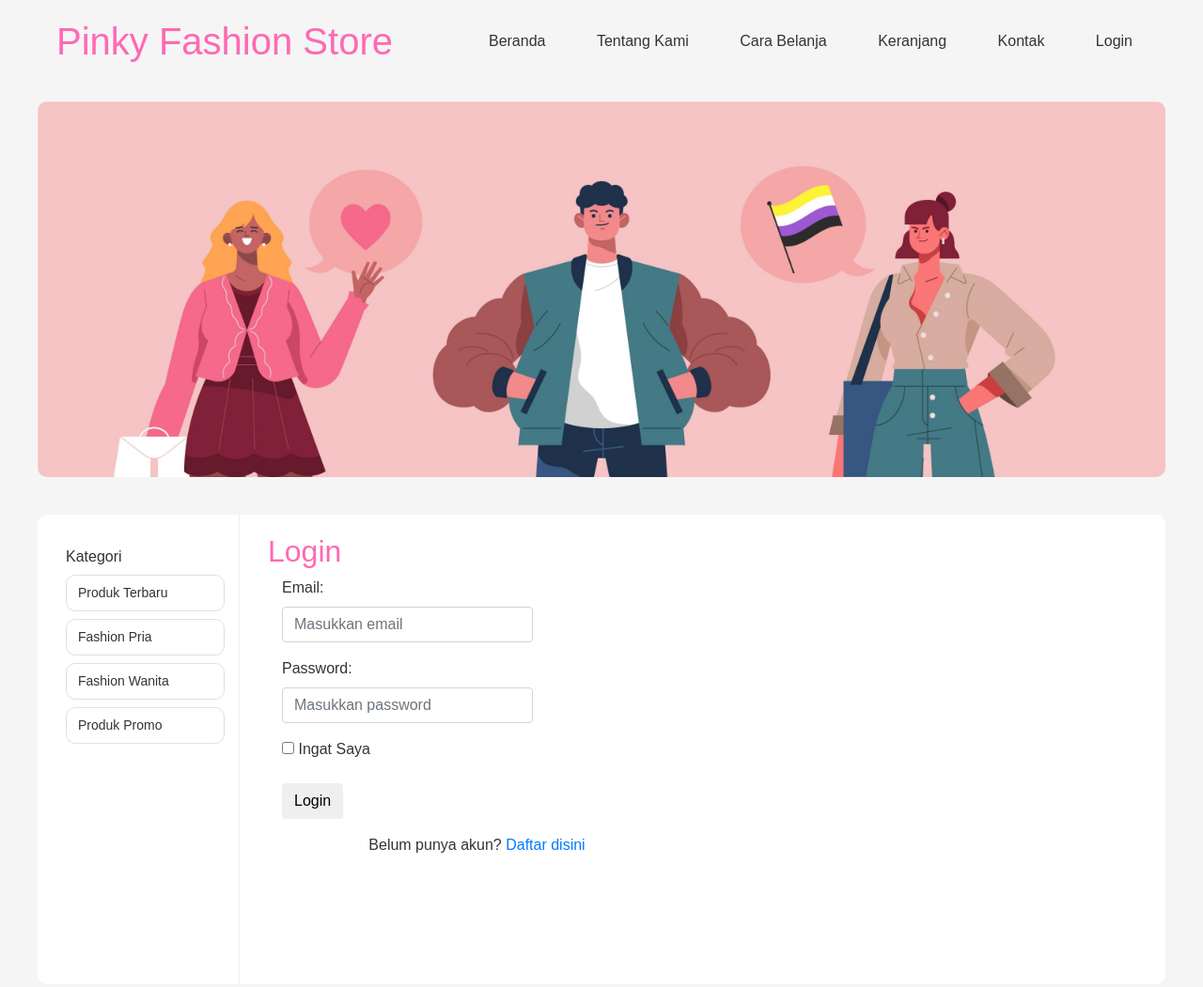
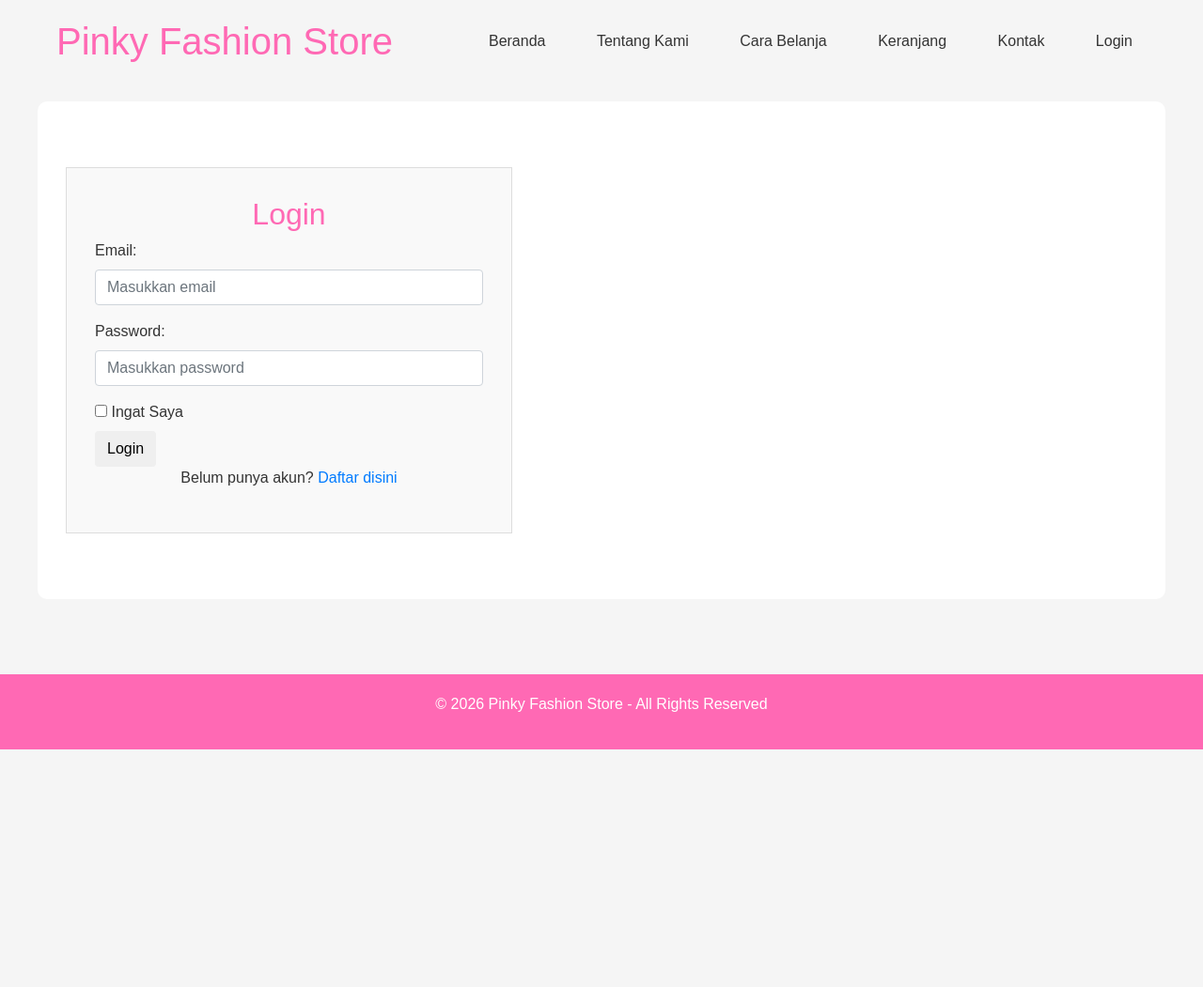
Before and after one commit to AhmadYGG/fashion-marketplace2, a plain HTML site: page login.html in a window 1280 px wide. Shown: the top 1051 px of the page at 94% size. After the commit the page ends 800 px from the top, so only its background shows below. Drawn offline with Linux system fonts and the light colour scheme.

Commit message:
fix login register

```diff
--- a/login.html
+++ b/login.html
@@ -23,57 +23,33 @@
     </div>
 </header>
 
-<section class="hero">
-    <img src="images/banner-general.jpg" alt="Banner">
-</section>
+<div class="container">
+    <main class="content">
+        <div class="row">
+            <div class="col-sm-offset-3 col-sm-6" style="padding: 0;">
+                <div style="border: 1px solid #ddd; padding: 30px; margin-top: 50px; margin-bottom: 50px; background-color: #f9f9f9;">
+                    <h2 class="text-center">Login</h2>
 
-<div class="container">
-    <aside class="sidebar">
-        <h3>Kategori</h3>
-        <ul>
-            <li><a href="index.html">Produk Terbaru</a></li>
-            <li><a href="pria.html">Fashion Pria</a></li>
-            <li><a href="wanita.html">Fashion Wanita</a></li>
-            <li><a href="promo.html">Produk Promo</a></li>
-        </ul>
-    </aside>
-
-    <main class="content">
-        <h2>Login</h2>
-
-        <div class="row">
-            <div class="col-sm-6">
-                <form class="form-horizontal">
+                    <form>
                         <div class="form-group">
-                        <label class="control-label col-sm-4" for="email">Email:</label>
-                        <div class="col-sm-8">
+                            <label for="email">Email:</label>
                             <input type="email" class="form-control" id="email" placeholder="Masukkan email">
-                        </div>
                         </div>
 
                         <div class="form-group">
-                        <label class="control-label col-sm-4" for="pwd">Password:</label>
-                        <div class="col-sm-8">
+                            <label for="pwd">Password:</label>
                             <input type="password" class="form-control" id="pwd" placeholder="Masukkan password">
                         </div>
-                    </div>
 
-                    <div class="form-group">
-                        <div class="col-sm-offset-4 col-sm-8">
                         <div class="checkbox">
                             <label><input type="checkbox"> Ingat Saya</label>
                         </div>
-                        </div>
-                    </div>
 
-                    <div class="form-group">
-                        <div class="col-sm-offset-4 col-sm-8">
                         <button type="submit" class="btn btn-default">Login</button>
-                        </div>
-                    </div>
                     </form>
 
                     <p class="text-center">Belum punya akun? <a href="register.html">Daftar disini</a></p>
+                </div>
             </div>
         </div>
     </main>
```
Also changed, not shown: cara-belanja.html (+4 -0 lines), register.html (+8 -20 lines), 1 other file. Lines whose indentation alone changed are shown as unchanged.
